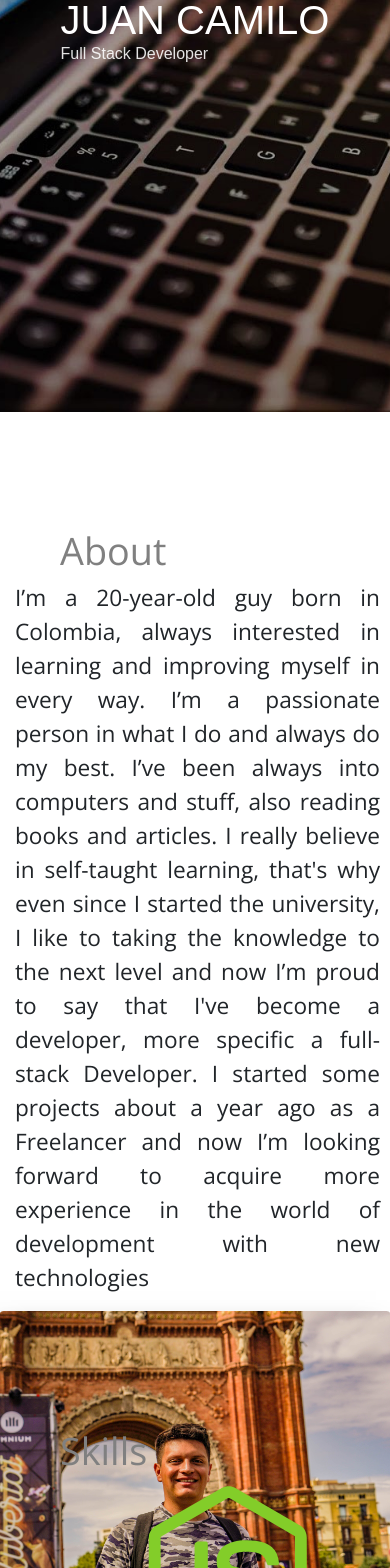
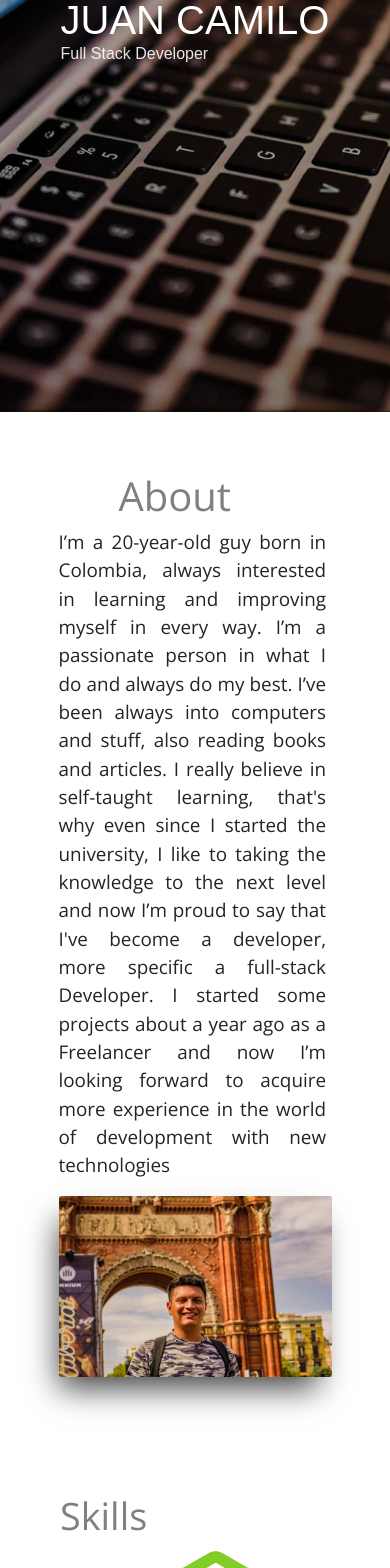
Before and after one commit to jcamilomnavia/jcmnavia, a React (Create React App) app: page / in a window 390 px wide. Shown: the part 432-2000 px from the top of the page. Built offline with nearby package versions, Linux system fonts and the light colour scheme.

Commit message:
Responsive added

```diff
--- a/src/Components/About/About.css
+++ b/src/Components/About/About.css
@@ -1,13 +1,14 @@
-.gridAbout{
-  margin-left: 0 !important;
-  margin-right: 0 !important;
+.aboutContent{
+  margin-left: 15% !important;
+  margin-right: 15% !important;
   padding-left: 0 !important;
   padding-right: 0 !important;
+  /* width: 100vw !important; */
+  height: 100vh !important;
 }
 
-.gridAbout {
-  width: 100vw !important;
-  height: 100vh !important;
+.firstRow{
+  margin-top: 56px !important;
 }
 
 .title {
@@ -20,25 +21,46 @@
   margin-top: 60px;
 }
 
-.firstRow{
-  margin-top: 56px !important;
+.content{
+  width: 100%;
+  display: flex;
+  flex-wrap: wrap;
+  /* justify-content: stretch; */
+  /* float: left; */
+}
+
+
+.description{
+  width: 45%;
+  margin-right: 2%;
+  text-align: justify;
+  font-family: "Open Sans";
+  font-size: .5cm
 }
 
 .profilePic{
-  position: relative;
-  right: 0px;
+  width:50%;
+  /* min-width: 420px !important; */
 }
-.profilePic img{
+
+.profilePic > img{
   width: 100%;
-  float: right;
   border-radius: 1%;
   box-shadow: -7px 18px 30px -7px rgba(0,0,0,0.75);
 }
 
-.description{
-  margin-left: 15px;
-  margin-right: 10px;
-  text-align: justify;
-  font-family: "Open Sans";
-  font-size: .6cm
+@media screen and (max-width: 1092px){
+  .description{
+    width: 100%;
+  }
+
+  .profilePic{
+    width: 100%;
+  }
 }
+
+@media screen and (max-width: 479px){
+  .aboutContent{
+    height: fit-content !important;
+  }
+}
--- a/src/Components/About/About.js
+++ b/src/Components/About/About.js
@@ -6,15 +6,19 @@ import profile from '../../assets/img/profile.jpg';
 export default class About extends Component {
   render () {
     return (
-      <div className="gridAbout">
-        <div className='row firstRow'>
-          <div className='col-sm'>
-            <h1 className='title'>About</h1>
+      <div className="aboutContent">
+
+        <div className='firstRow'>
+          <div className='title'>
+            <h1>About</h1>
           </div>
         </div>
-        <div className='row'>
-          <div className='col-sm'>
-            <p className='description'>
+
+        <div className='content'>
+
+          <div className='description'>
+
+            <p className=''>
             I’m a 20-year-old guy born in Colombia, always interested in learning and improving myself in every way.
             I’m a passionate person in what I do and always do my best.
             I’ve been always into computers and stuff, also reading books and articles. I really believe in self-taught learning,
@@ -24,11 +28,15 @@ export default class About extends Component {
             I started some projects about a year ago as a Freelancer and now I’m looking forward to acquire
             more experience in the world of development with new technologies
             </p>
+
           </div>
-          <div className='col-sm profilePic'>
+
+          <div className='profilePic'>
             <img src={profile} alt="profile" />
           </div>
+
         </div>
+
       </div>
     )
   }
--- a/src/Components/App/App.css
+++ b/src/Components/App/App.css
@@ -1,6 +1,6 @@
 .App{
   overflow-x: hidden;
-  overflow-y: auto;
+  /* overflow-y: auto; */
   /* scrollbar-width: none; */
 }
 
--- a/src/Components/Navbar/Navbar.css
+++ b/src/Components/Navbar/Navbar.css
@@ -1,7 +1,15 @@
-.personav{
+.desktopNav{
   position: fixed;
   width: 100vw;
   z-index: 1;
+  transition: top 0.3s !important;
+}
+
+.mobileNav{
+  display: none;
+  position: fixed;
+  width: 100vw;
+  z-index: 4;
   transition: top 0.3s !important;
 }
 
@@ -54,3 +62,136 @@ a:hover{
   margin-left: 15px;
   margin-right: 15px;
 }
+
+@media screen and (max-width: 800px){
+  .desktopNav{
+    display: none;
+  }
+
+  .mobileNav{
+    display: block;
+  }
+}
+
+
+
+
+
+
+#nav-icon3{
+  z-index: 4;
+  float: right;
+  width: 40px;
+  height: 30px;
+  position: relative;
+  /* margin: 3px ; */
+  -webkit-transform: rotate(0deg);
+  -moz-transform: rotate(0deg);
+  -o-transform: rotate(0deg);
+  transform: rotate(0deg);
+  -webkit-transition: .5s ease-in-out;
+  -moz-transition: .5s ease-in-out;
+  -o-transition: .5s ease-in-out;
+  transition: .5s ease-in-out;
+  cursor: pointer;
+  right: 0;
+
+}
+
+#nav-icon3 span{
+  padding-bottom: 0;
+  padding-top: 0;
+  margin-bottom: 0;
+  margin-top: 0;
+  display: block;
+  position: absolute;
+  height: 4px;
+  width: 100%;
+  background: white;
+  border-radius: 9px;
+  opacity: 1;
+  /* right: 0; */
+  -webkit-transform: rotate(0deg);
+  -moz-transform: rotate(0deg);
+  -o-transform: rotate(0deg);
+  transform: rotate(0deg);
+  -webkit-transition: .25s ease-in-out;
+  -moz-transition: .25s ease-in-out;
+  -o-transition: .25s ease-in-out;
+  transition: .25s ease-in-out;
+}
+
+
+/* Icon 3 */
+
+#nav-icon3 span:nth-child(1) {
+  top: 5px;
+}
+
+#nav-icon3 span:nth-child(2),#nav-icon3 span:nth-child(3) {
+  top: 15px;
+}
+
+#nav-icon3 span:nth-child(4) {
+  top: 25px;
+}
+
+#nav-icon3.open span:nth-child(1) {
+  top: 15px;
+  width: 0%;
+  left: 50%;
+}
+
+#nav-icon3.open span:nth-child(2) {
+  -webkit-transform: rotate(45deg);
+  -moz-transform: rotate(45deg);
+  -o-transform: rotate(45deg);
+  transform: rotate(45deg);
+}
+
+#nav-icon3.open span:nth-child(3) {
+  -webkit-transform: rotate(-45deg);
+  -moz-transform: rotate(-45deg);
+  -o-transform: rotate(-45deg);
+  transform: rotate(-45deg);
+}
+
+#nav-icon3.open span:nth-child(4) {
+  top: 15px;
+  width: 0%;
+  left: 50%;
+}
+
+#mobileNavContent{
+  display:none;
+  position: fixed;
+  width: 100vw;
+  height: 100vh;
+  background: rgb(0, 96, 199);
+  z-index: 3;
+}
+
+#mobileNavContent.show{
+  display: block;
+}
+
+.mobileContent{
+  margin-top: 56px;
+  display: flex;
+  flex-direction: column;
+  z-index: 3;
+
+}
+
+.mobileContent span{
+  font-size: 0.7cm;
+  width: 100%;
+  padding: 7px;
+  border-bottom: 1px dashed white !important;
+}
+/*
+.mobileContent span:nth-child(1){
+
+  padding: 5px;
+  border-bottom: 1px solid white;
+} */
--- a/src/Components/Navbar/Navbar.js
+++ b/src/Components/Navbar/Navbar.js
@@ -2,7 +2,7 @@ import React, {Component} from 'react'
 import './Navbar.css'
 
 export default class Navbar extends Component {
-  state = { hidden: 'none' };
+  state = { hidden: 0 };
 
   constructor(props) {
     super(props);
@@ -26,25 +26,42 @@ export default class Navbar extends Component {
 
     if (currentScrollTop >= navHeigth) {
       this.setState({ hidden: 1 })
+    } else if (currentScrollTop === 0){
+      this.setState({ hidden: (0) })
     } else if (currentScrollTop < (navHeigth)){
+      this.setState({ hidden: (currentScrollTop/navHeigth) })
+    }
+  }
 
-      this.setState({ hidden: (currentScrollTop/navHeigth) })
+  toggleNavBar() {
+    let navbar = document.getElementById('nav-icon3')
+    let dropdown = document.getElementById('mobileNavContent')
+    if (navbar.className.includes('open')){
+      navbar.classList.remove('open')
+      dropdown.classList.remove('show')
+    } else {
+      navbar.classList.add('open')
+      dropdown.classList.add('show')
     }
   }
 
   render() {
     return (
       <div>
-        <nav style={{opacity: this.state.hidden}} className="navbar navbar-dark bg-primary personav">
+        <nav style={{opacity: this.state.hidden}} className="navbar navbar-dark bg-primary desktopNav">
           {/* <span className="navbar-brand">Navbar</span> */}
           <i class="fa fa-code fa-2x logoNav"></i>
           <div className='navOptions'>
             {/* eslint-disable-next-line */}
             <span><a href='index.html#home' >Home</a></span>
-            <span><a href='index.html#about' >About</a></span>
-            <span><a href='index.html#skills' >Skills</a></span>
-            <span><a href='index.html#education' >Education</a></span>
-            <span><a href='index.html#contact' >Contact</a></span>
+              {/* eslint-disable-next-line */}
+              <span><a href='index.html#about' >About</a></span>
+              {/* eslint-disable-next-line */}
+              <span><a href='index.html#skills' >Skills</a></span>
+              {/* eslint-disable-next-line */}
+              <span><a href='index.html#education' >Education</a></span>
+              {/* eslint-disable-next-line */}
+              <span><a href='index.html#contact' >Contact</a></span>
           </div>
 
           <ul className='persoNavIcon'>
@@ -65,6 +82,33 @@ export default class Navbar extends Component {
             </li>
           </ul>
         </nav>
+
+        <div>
+          <nav style={{ opacity: this.state.hidden }} className="navbar navbar-dark bg-primary mobileNav">
+            <i class="fa fa-code fa-2x logoNav"></i>
+            <div id="nav-icon3" onClick={this.toggleNavBar}>
+              <span></span>
+              <span></span>
+              <span></span>
+              <span></span>
+            </div>
+          </nav>
+          <div id='mobileNavContent'>
+            <div className='mobileContent'>
+              {/* eslint-disable-next-line */}
+              <span><a href='index.html#home' >Home</a></span>
+              {/* eslint-disable-next-line */}
+              <span><a href='index.html#about' >About</a></span>
+              {/* eslint-disable-next-line */}
+              <span><a href='index.html#skills' >Skills</a></span>
+              {/* eslint-disable-next-line */}
+              <span><a href='index.html#education' >Education</a></span>
+              {/* eslint-disable-next-line */}
+              <span><a href='index.html#contact' >Contact</a></span>
+            </div>
+          </div>
+        </div>
+
       </div>
     )
   }
```
